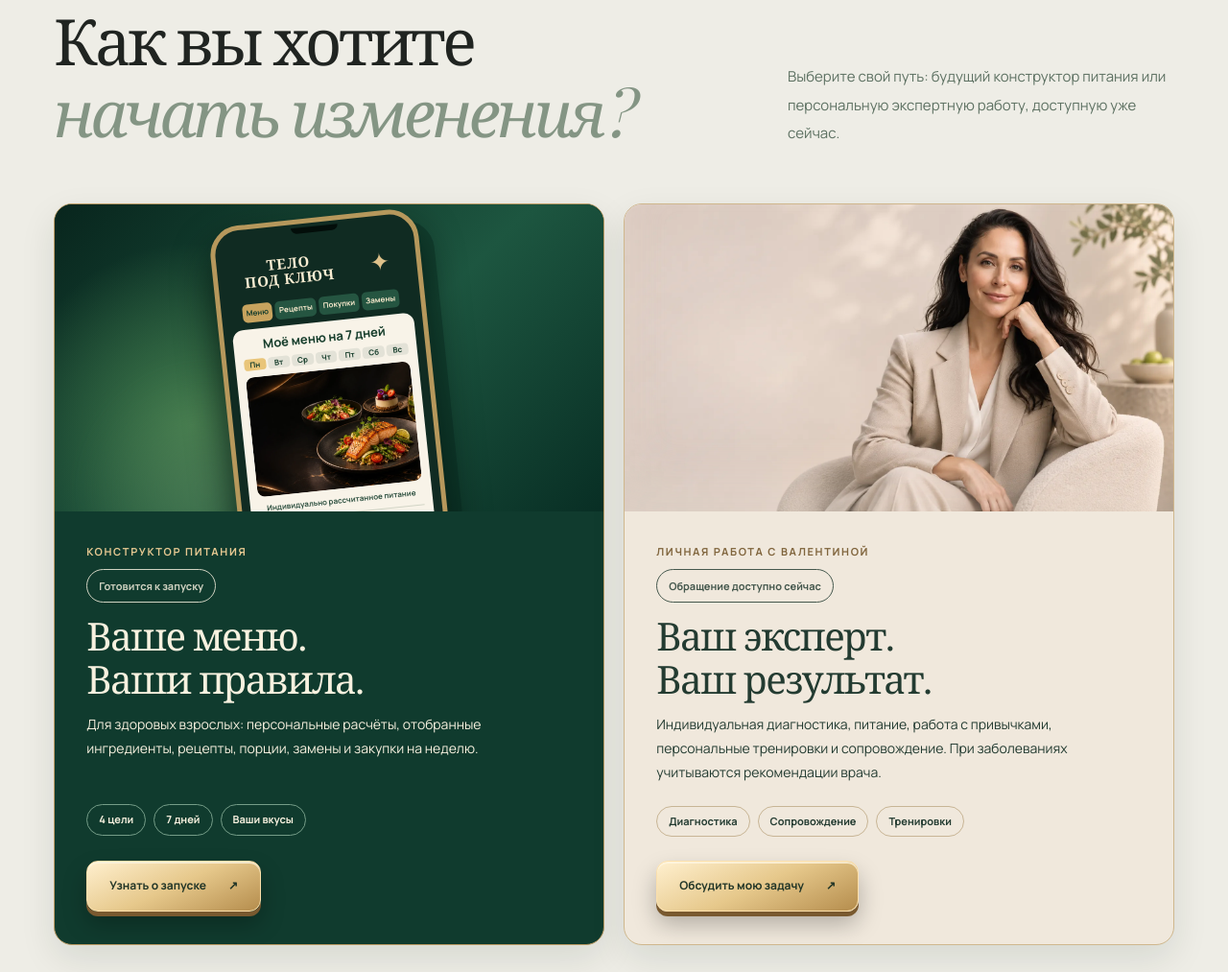
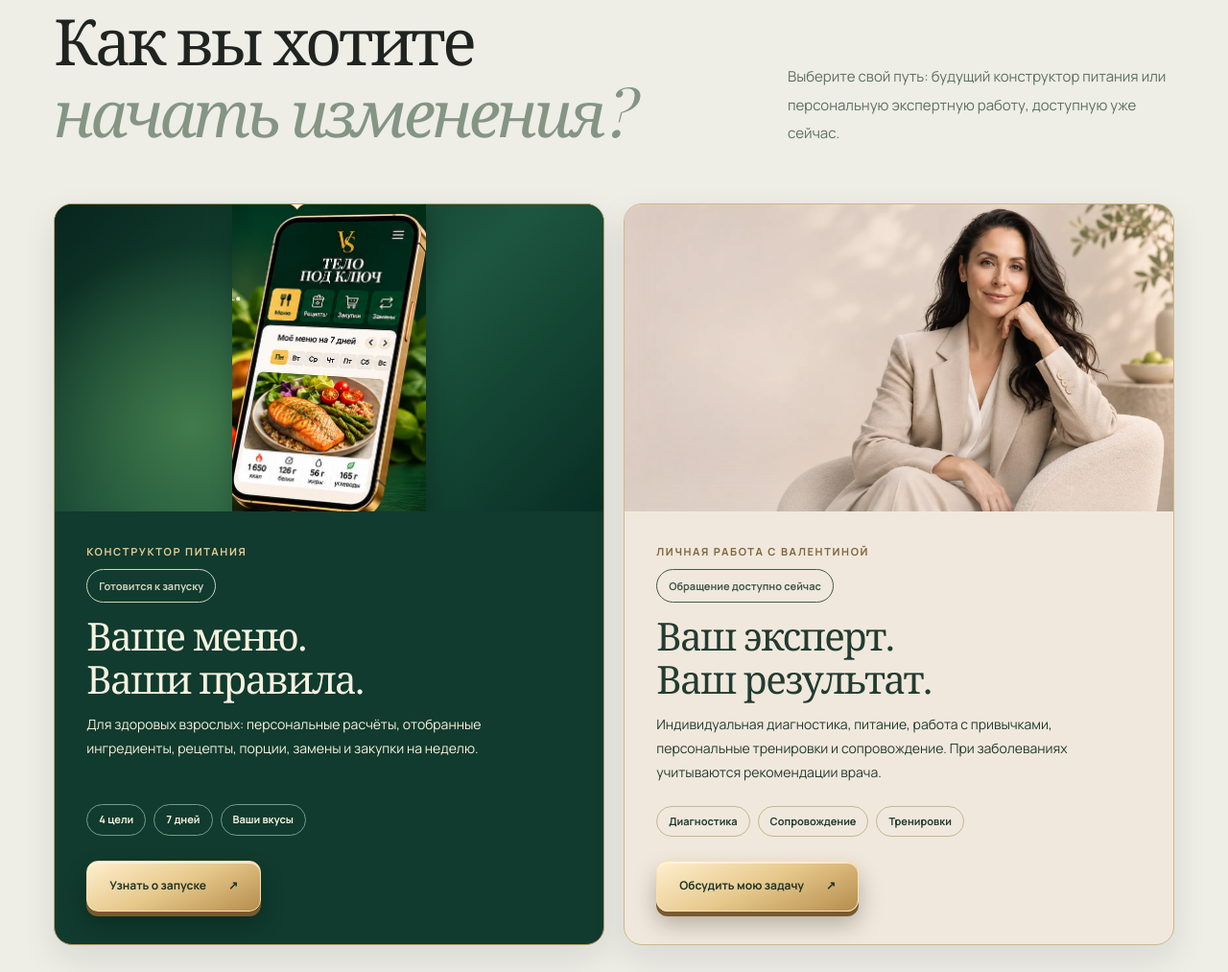
Before and after one commit to simakovavalentina789-cloud/telo-pod-kluch-site, a plain HTML site: page index.html in a window 1280 px wide. Shown: the part 10311-11324 px from the top of the page at 96% size. Drawn offline with nearby package versions, Linux system fonts and the light colour scheme; a web font is replaced by a local one.

Commit message:
Use approved app screenshot visual in responsive format-choice card

```diff
--- a/index.html
+++ b/index.html
@@ -1432,6 +1432,9 @@ section[id],header[id]{scroll-margin-top:112px}
  .v67-format-choices .v36-path-action{width:100%;align-self:stretch}
 }
 
+
+/* V67b: use the approved phone visual rather than a browser-built replica. */
+.v67-format-choices .v67-app-visual>img{height:100%;width:auto;max-width:95%;object-fit:contain;display:block;position:relative;z-index:1;filter:drop-shadow(4px 10px 12px rgba(0,0,0,.26))}
 </style>
 </head>
 <body>
@@ -1679,14 +1682,8 @@ section[id],header[id]{scroll-margin-top:112px}
 <div class="v17-format-head"><h2 id="formats-heading">Как вы хотите<br><em>начать изменения?</em></h2><p>Выберите свой путь: будущий конструктор питания или персональную экспертную работу, доступную уже сейчас.</p></div>
 <div class="v36-paths v67-format-choices">
 <article class="v36-path v67-path-app">
-  <div class="v67-format-visual v67-app-visual" role="img" aria-label="Иллюстративный экран будущего приложения «Тело под ключ»: недельное меню, блюда, замены, рецепты и покупки">
-    <div class="v67-food-atmosphere" aria-hidden="true"></div>
-    <div class="v67-phone" aria-hidden="true">
-      <div class="v67-phone-speaker"></div>
-      <div class="v67-phone-top"><span class="v67-phone-logo">ТЕЛО<br>ПОД КЛЮЧ</span><span class="v67-phone-mini">✦</span></div>
-      <div class="v67-phone-tools"><span>Меню</span><span>Рецепты</span><span>Покупки</span><span>Замены</span></div>
-      <div class="v67-phone-inner"><strong>Моё меню на 7 дней</strong><div class="v67-week-tabs"><span>Пн</span><span>Вт</span><span>Ср</span><span>Чт</span><span>Пт</span><span>Сб</span><span>Вс</span></div><div class="v67-phone-meal"><img src="assets/hero-01-fish.webp" alt="" loading="lazy" decoding="async"></div><div class="v67-phone-caption">Индивидуально рассчитанное питание</div><div class="v67-mock-foot">Блюда · Рецепты · Список покупок</div></div>
-    </div>
+  <div class="v67-format-visual v67-app-visual" role="img" aria-label="Иллюстративный экран будущего приложения «Тело под ключ»: недельное меню, рецепты, замены и покупки">
+  <img src="assets/format-app-visual-v67.webp" alt="" loading="lazy" decoding="async" width="407" height="643">
   </div>
   <div class="v67-path-info"><span class="v36-path-kicker">КОНСТРУКТОР ПИТАНИЯ</span><span class="v36-path-status">Готовится к запуску</span><h3>Ваше меню.<br>Ваши правила.</h3><p>Для здоровых взрослых: персональные расчёты, отобранные ингредиенты, рецепты, порции, замены и закупки на неделю.</p><div class="v36-path-tags"><span>4 цели</span><span>7 дней</span><span>Ваши вкусы</span></div><a class="v36-path-action" href="https://t.me/Valysha_Schaste" target="_blank" rel="noopener noreferrer">Узнать о запуске <span aria-hidden="true">↗</span></a></div>
 </article>
```
